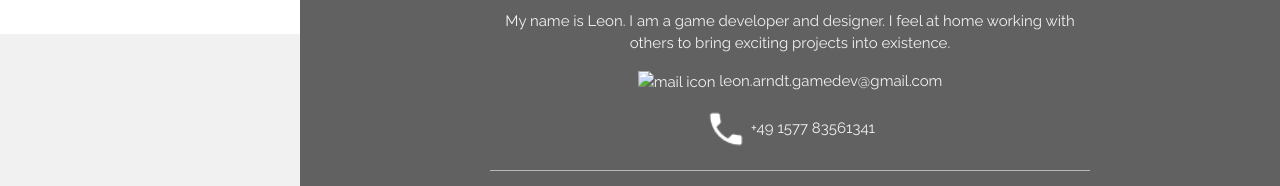
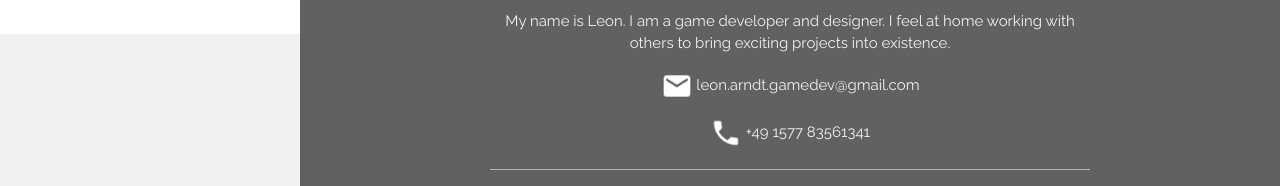
Before and after one commit to leon-arndt/neotalon.github.io, a plain HTML site: page index.html in a window 1280 px wide. Shown: the part 766-952 px from the top of the page. Drawn offline with nearby package versions, Linux system fonts and the light colour scheme.

Commit message:
Fix image reference and make icons smaller

```diff
--- a/index.html
+++ b/index.html
@@ -95,11 +95,11 @@ img.icon {
       </p>
 
       <p>
-        <img src="../images/icons/mail_white.png" alt="mail icon" width="42" height="42">
+        <img src="../images/icons/email_white.png" alt="mail icon" width="32" height="32">
         leon.arndt.gamedev@gmail.com</p>
 
       <p>
-        <img src="../images/icons/phone_white.png" alt="mail icon" width="42" height="42">
+        <img src="../images/icons/phone_white.png" alt="mail icon" width="32" height="32">
         +49 1577 83561341</p>
     </center>
     <center>
```
